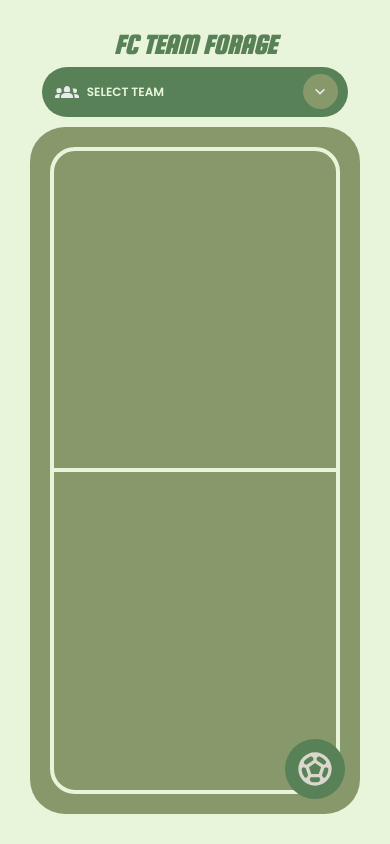
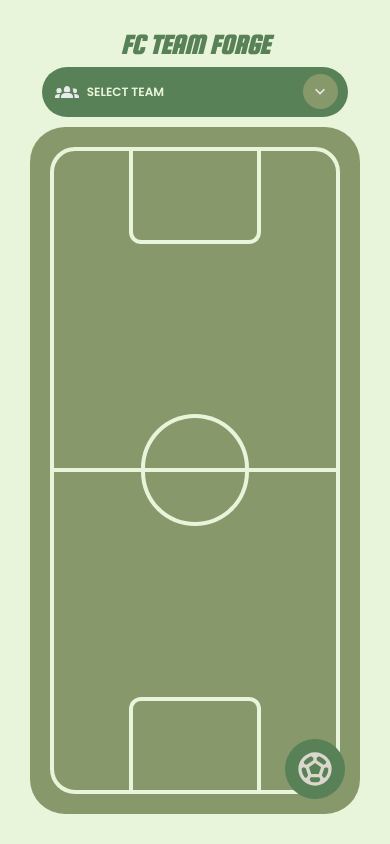
Before and after one commit to thecodingvivek/FC-TeamForge, a Vue app in the folder frontend/: page / in a window 390 px wide. Built offline with nearby package versions, Linux system fonts and the light colour scheme.

Commit message:
added elements

```diff
--- a/frontend/src/App.vue
+++ b/frontend/src/App.vue
@@ -4,7 +4,7 @@
   <div class="main">
     <div class="main-body">
       <div class="formation-nav">
-        <span class="main-head">FC TEAM FORAGE</span>
+        <span class="main-head">FC TEAM FORGE</span>
         <div class="create-team-cont">
           <div class="create-btn">
             <svg xmlns="http://www.w3.org/2000/svg" height="24px" viewBox="0 -960 960 960" width="24px" fill="#e8eaed">
@@ -94,7 +94,7 @@
       <div class="output-frame">
          <div class="field-border">
               <div class="team-formation">
-              <div class="formation-team-title">{{ this.displayFormation }}</div>
+                <!-- <div class="formation-team-title">{{ this.displayFormation }}</div>
                 <div class="team-col">
                   <div v-for="pos in team1" class="team-row">
                     <div v-for="j in Object.keys(pos)" class="player">
@@ -102,10 +102,19 @@
                       <div class="posi-text">{{ pos[j] }}</div>
                     </div>
                   </div>
+                </div> -->
+                <div class="left-gk">
+
+                </div>
+                <div class="left-circle">
+
                 </div>
               </div>
+
               <div class="team-formation">
-              <div class="formation-team-title">{{ this.displayFormation }}</div>
+                <div class="right-circle"></div>
+                <div class="right-gk"></div>
+                <!-- <div class="formation-team-title">{{ this.displayFormation }}</div>
                 <div class="team-col">
                   <div v-for="pos in team2" class="team-row">
                     <div v-for="j in Object.keys(pos)" class="player">
@@ -113,7 +122,7 @@
                       <div class="posi-text">{{ pos[j] }}</div>
                     </div>
                   </div>
-              </div>
+                </div> -->
               </div>
          </div>
         <div class="addplayer-btn">
@@ -421,14 +430,15 @@ export default {
           console.log(err);
         });
     },
+
     openSelection(){
       document.addEventListener("DOMContentLoaded",()=>{
         let btn=document.getElementsByClassName("create-btn")[0];
         btn.addEventListener("click",()=>{
           document.getElementsByClassName("create-team-cont")[0].classList.toggle("create-team-cont-open");
           document.getElementsByClassName("selection")[0].classList.toggle("selection-open");
-        })
-      })
+        });
+      });
     }
   },
 };
--- a/frontend/src/static/App.css
+++ b/frontend/src/static/App.css
@@ -172,6 +172,57 @@ body {
   border: 4px solid var(--primary-bg);
   display: flex;
 }
+
+.left-gk{
+  width: 28%;
+  height: 44%;
+  border-right: 4px;
+  border-top:4px ;
+  border-bottom: 4px;
+  border-left: 0px;
+  border-top-right-radius: 12px;
+  border-bottom-right-radius: 12px;
+  border-style: solid;
+  border-color:var(--primary-bg);
+}
+
+.right-gk{
+  width: 28%;
+  height: 44%;
+  border-right: 0px;
+  border-top:4px ;
+  border-bottom: 4px;
+  border-left: 4px;
+  border-top-left-radius: 12px;
+  border-bottom-left-radius: 12px;
+  border-style: solid;
+  border-color:var(--primary-bg);
+}
+
+.left-circle{
+  height: 28%;
+  aspect-ratio: .5/1;
+  border-top-right-radius: 0px;
+  border-bottom-right-radius: 0px;
+  border-top-left-radius: 90px;
+  border-bottom-left-radius: 90px;
+  border-left:4px solid var(--primary-bg);
+  border-top: 4px solid var(--primary-bg);
+  border-bottom: 4px solid var(--primary-bg);
+}
+
+.right-circle{
+  height: 28%;
+  aspect-ratio: .5/1;
+  border-top-right-radius: 90px;
+  border-bottom-right-radius: 90px;
+  border-top-left-radius: 0px;
+  border-bottom-left-radius: 0px;
+  border-right:4px solid var(--primary-bg);
+  border-top: 4px solid var(--primary-bg);
+  border-bottom: 4px solid var(--primary-bg);
+}
+
 .addplayer-btn{
   width: 60px;
   height: 60px;
@@ -232,6 +283,9 @@ body {
   height: 100%;
   border-radius: 25px 0 0 25px;
   border-right: 2px solid var(--primary-bg);
+  display: flex;
+  align-items: center;
+  justify-content: space-between;
 }
 
 .team-formation:nth-child(2){
@@ -529,6 +583,7 @@ body {
     border: none;
     border-radius: 0px;
     border-bottom: 2px solid var(--primary-bg);
+    flex-direction: column;
   }
 
   .team-formation:nth-child(2){
@@ -540,22 +595,71 @@ body {
   .formation-nav{
     flex-direction: column;
     height: 100px;
-  }
-
-  .create-team-cont{
-    bottom: 10px;
-  }
-}
-
-@media only screen and (max-width:600px) {
-
-  .formation-nav{
     justify-content: space-between;
     padding: 0;
   }
+
+
+  .left-gk{
+    width: 44%;
+    height: 28%;
+    border-right: 4px;
+    border-top:0px ;
+    border-bottom: 4px;
+    border-left: 4px;
+    border-bottom-left-radius: 12px;
+    border-bottom-right-radius: 12px;
+    border-top-right-radius: 0px;
+    border-style: solid;
+    border-color:var(--primary-bg);
+  }
+
+  .right-gk{
+    width: 44%;
+    height: 28%;
+    border-right: 4px;
+    border-top:4px ;
+    border-bottom: 0px;
+    border-left: 4px;
+    border-top-left-radius: 12px;
+    border-top-right-radius: 12px;
+    border-bottom-left-radius: 0px;
+    border-style: solid;
+    border-color:var(--primary-bg);
+  }
+
+  .left-circle{
+    width: 100px;
+    height: 50px;
+    border-top-left-radius: 100px; /* Radius = width */
+    border-top-right-radius: 100px;
+    border-bottom-left-radius: 0;
+    border-bottom-right-radius: 0;
+    border-left:4px solid var(--primary-bg);
+    border-top: 4px solid var(--primary-bg);
+    border-right: 4px solid var(--primary-bg);
+    border-bottom:0px;
+  }
+
+  .right-circle{
+    width: 100px;
+    height: 50px;
+    border-bottom-left-radius: 100px; /* Radius = width */
+    border-bottom-right-radius: 100px;
+    border-top-left-radius: 0;
+    border-top-right-radius: 0;
+    border-left:4px solid var(--primary-bg);
+    border-bottom: 4px solid var(--primary-bg);
+    border-right: 4px solid var(--primary-bg);
+    border-top:0px;
+  }
+
+
+
   .create-team-cont{
     right: 0px;
     position: relative;
+    bottom: 10px;
   }
 
   .output-frame{
```
Lines whose indentation alone changed are shown as unchanged.
